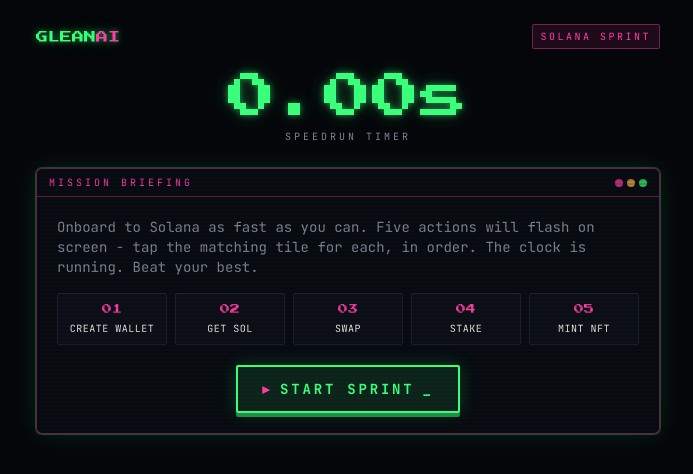
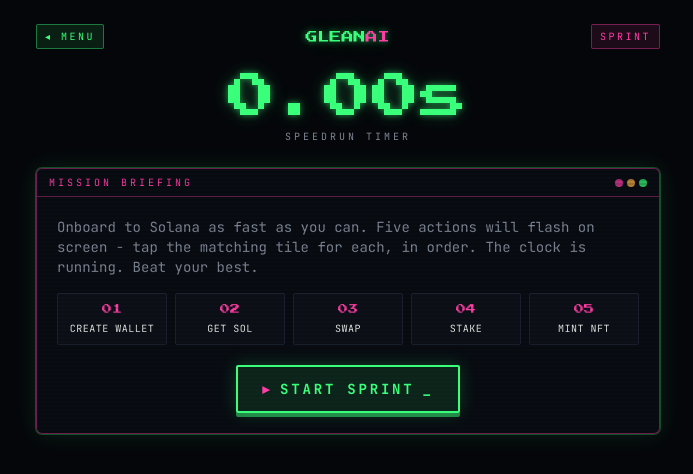
Before and after one commit to williamsburgsh-commits/GleanAI, a Next.js app in the folder web/: page /sprint in a window 1280 px wide. Shown: the top 474 px of the page, without its empty margins (292-985 px from the left). Built offline with nearby package versions, Linux system fonts and the light colour scheme.

Commit message:
Add back button on Sprint page to return to main menu

```diff
--- a/web/app/sprint/page.tsx
+++ b/web/app/sprint/page.tsx
@@ -3,6 +3,7 @@
 import { useCallback, useEffect, useRef, useState } from 'react';
 import Link from 'next/link';
 import { CrtPanel } from '@/components/CrtPanel';
+import { useTelegram } from '@/components/TelegramProvider';
 import { getTelegramId } from '@/lib/phantom';
 import { SPRINT_ACTIONS, TOTAL_ACTIONS } from '@/lib/sprintActions';
 import { formatDuration } from '@/lib/format';
@@ -19,6 +20,9 @@
 }
 
 export default function SprintPage() {
+  const { inTelegram } = useTelegram();
+  const homeHref = inTelegram ? '/app' : '/play';
+
   const [phase, setPhase] = useState<Phase>('idle');
   const [step, setStep] = useState(0);
   const [elapsed, setElapsed] = useState(0);
@@ -128,12 +132,18 @@
 
   return (
     <main className="mx-auto flex min-h-screen max-w-2xl flex-col px-4 py-6 sm:px-6">
-      <header className="mb-6 flex items-center justify-between">
-        <Link href="/play" className="font-display text-xs text-phosphor glow-text">
+      <header className="mb-6 flex items-center justify-between gap-3">
+        <Link
+          href={homeHref}
+          className="crt-tag border-phosphor/40 bg-phosphor/10 text-phosphor transition-colors hover:bg-phosphor/20"
+        >
+          ◂ Menu
+        </Link>
+        <span className="font-display text-xs text-phosphor glow-text">
           GLEAN<span className="text-magenta">AI</span>
-        </Link>
+        </span>
         <span className="crt-tag border-magenta/40 bg-magenta/10 text-magenta">
-          SOLANA SPRINT
+          SPRINT
         </span>
       </header>
 
@@ -248,8 +258,8 @@
                   Nice run! Open GleanAI from the Telegram bot to save your time,
                   earn points, and get a shareable card.
                 </p>
-                <Link href="/" className="arcade-btn">
-                  ◂ Back to start
+                <Link href={homeHref} className="arcade-btn">
+                  ◂ Back to menu
                 </Link>
               </div>
             ) : error ? (
@@ -267,6 +277,12 @@
                     view card
                   </Link>
                 ) : null}
+                <Link
+                  href={homeHref}
+                  className="text-[11px] uppercase tracking-[0.25em] text-ash hover:text-phosphor"
+                >
+                  ◂ menu
+                </Link>
               </div>
             )}
 
```
